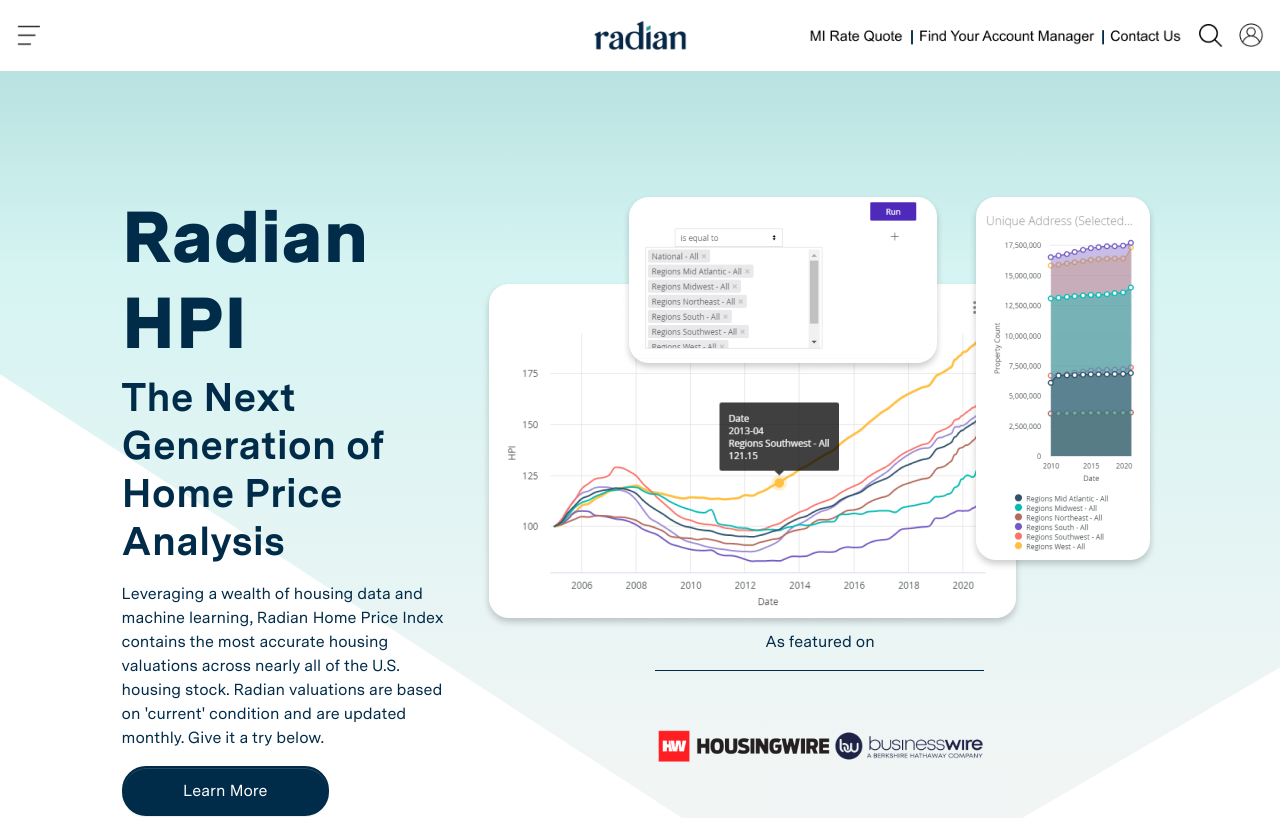
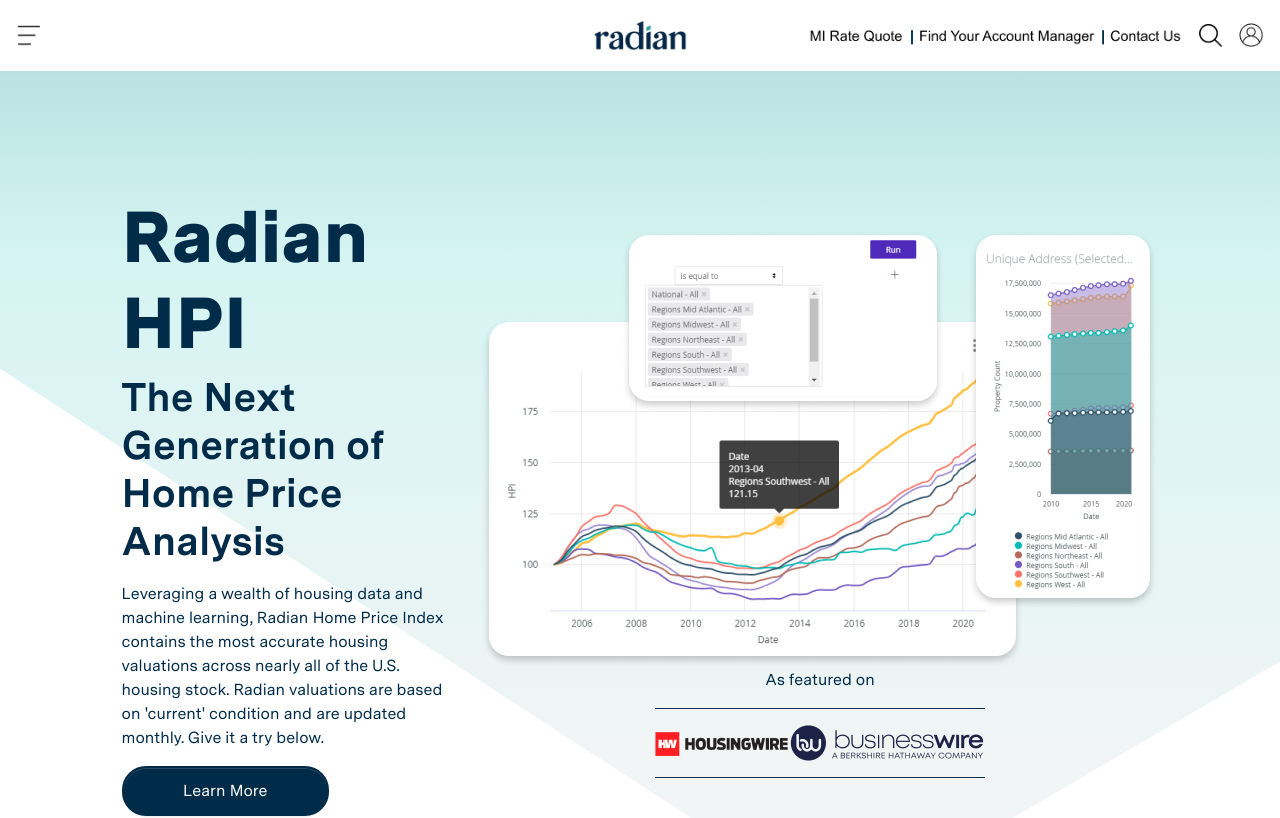
Before and after one commit to hanseulshim/radian-hpi, a React (Create React App) app: page / in a window 1280 px wide. Shown: the top 818 px of the page. Built offline with nearby package versions, Linux system fonts and the light colour scheme.

Commit message:
fix hero logos

```diff
--- a/src/styles/hero.scss
+++ b/src/styles/hero.scss
@@ -25,8 +25,9 @@
   .logos {
     border-top: 1px solid;
     border-bottom: 1px solid;
-    img:nth-child(2) {
-      height: 150px;
-    }
+    padding: 1em 0;
+    // img:nth-child(2) {
+    //   height: 150px;
+    // }
   }
 }
```
Also changed, not shown: public/assets/businessWireLogo.png, public/assets/housingWireLogo.png.
